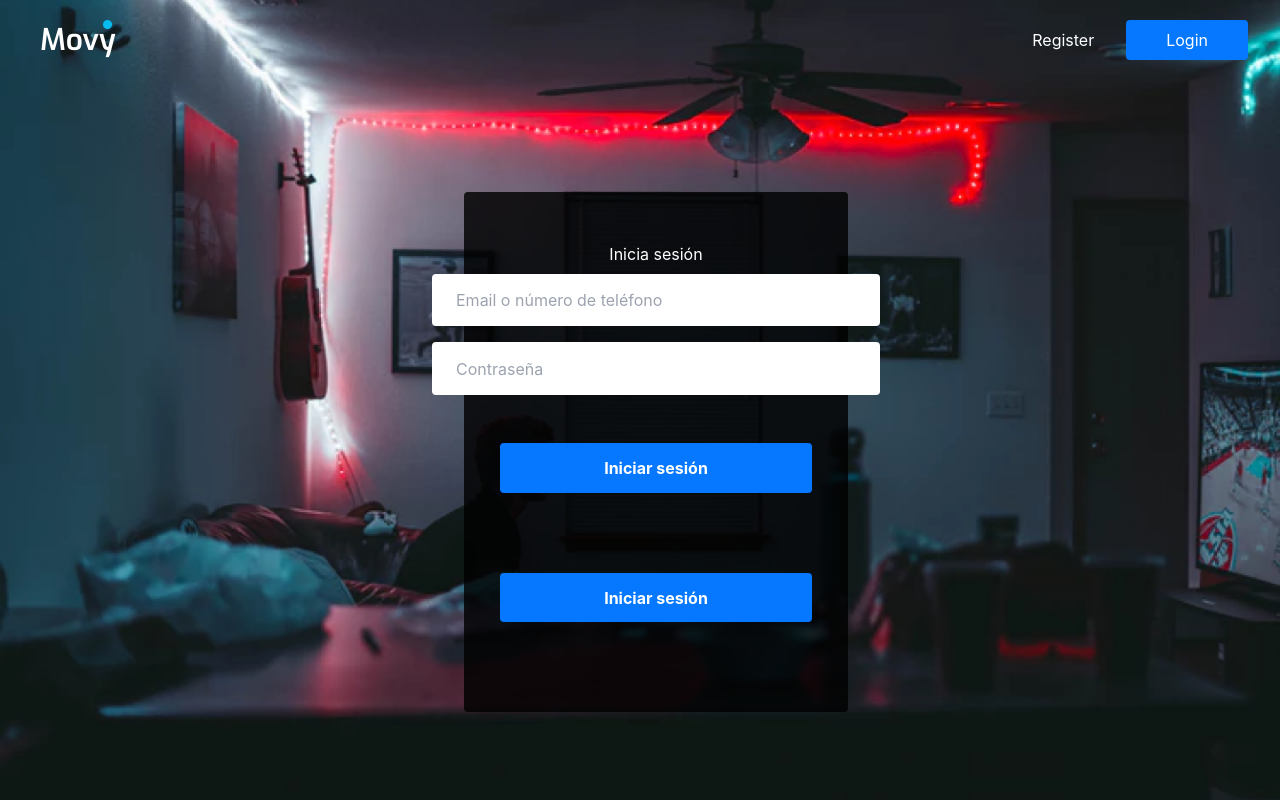
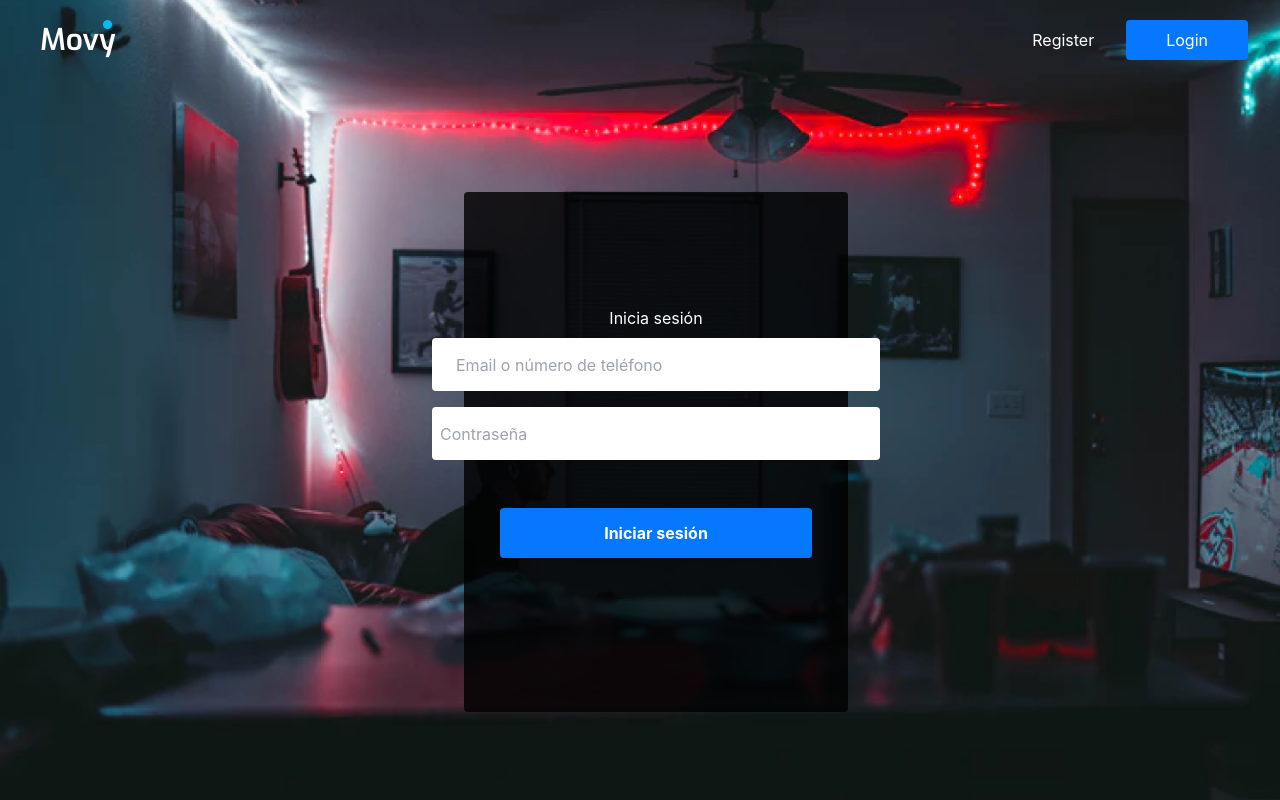
Before and after one commit to lucia-sebe/react, a React (Create React App) app: page /login in a window 1280 px wide. Built offline with nearby package versions, Linux system fonts and the light colour scheme.

Commit message:
Cambios en general

```diff
--- a/src/components/carousel.jsx
+++ b/src/components/carousel.jsx
@@ -24,4 +24,5 @@ Carousel.propTypes = {
   data: PropTypes.array,
   name: PropTypes.string,
 }
+
 export default Carousel;
--- a/src/components/highlight.jsx
+++ b/src/components/highlight.jsx
@@ -21,11 +21,11 @@ const Highlight = ({ movie }) => {
 
             <div className="w-screen h-screen bg-cover" style={{ backgroundImage: `url(${IMAGE_URL}${movieDetails?.backdrop_path})` }}>
                 <Navbar />
-                <div className="movieDetails my-20 mx-80">
+                <div className="w-3/6 text-white my-20 mx-auto ">
                     <p className="dateAndGenres p-0">{movieDetails?.release_date.slice(0, 4)} - {movieDetails?.genres.map((item) => `${item.name} `)}</p>
                     <h1 className="text-5xl my-9">{movieDetails?.title}</h1>
                     <p className="runtime w-16 p-2 rounded-lg">{movieDetails?.runtime} m</p>
-                    <p className="p-0 my-8 mx-0 text-4xl leading-normal">{movieDetails?.overview}</p>
+                    <p className="p-0 my-8 mx-0  text-2xl leading-normal">{movieDetails?.overview}</p>
                 </div>
             </div>
         </>
--- a/src/components/movieBackdrop.jsx
+++ b/src/components/movieBackdrop.jsx
@@ -6,7 +6,7 @@ import '../styles/home.css';
 
 export const Poster = ({ data }) => {
   return (
-    <Link to={`trailerMovie/${data.id}`}>
+    <Link to={`/trailerMovie/${data.id}`}>
       <div className="poster">
         <img src={`${IMAGE_URL}${data?.backdrop_path}`}></img>
       </div>
--- a/src/components/planBar.jsx
+++ b/src/components/planBar.jsx
@@ -35,7 +35,7 @@ function PlanBar(){
         <header className="opciones">
             <div className="options">
             <button className="price" onClick= {()=>{setPlanBarState('price')} }>
-                <img src={Shape}></img>
+            <img src={Shape}></img>
             </button>
             <button className="cancel" onClick= {()=>{setPlanBarState('cancel')} }>
                 <img src={Cancel}></img>
--- a/src/pages/home.jsx
+++ b/src/pages/home.jsx
@@ -26,7 +26,7 @@ function Home() {
     useEffect(() => {
         dispatch(setBackgroundImage(recommended[getRandomNumber(recommended.length)]))
     }, [recommended]);
-
+console.log({popular})
     return (
         <main>
             {backgroundMovie && <Highlight
--- a/src/pages/login.jsx
+++ b/src/pages/login.jsx
@@ -22,9 +22,8 @@ function Login() {
             <div className="iniciaSecion">
                 <h1>Inicia sesión</h1>
                 <input id='input' placeholder="Email o número de teléfono"></input>
-                <input id='input' type="password" placeholder="Contraseña" ></input>
+                <input id='inputPass' type="password" placeholder="Contraseña" ></input>
                 <Link to="/home" id="iniciarSesion">Iniciar sesión</Link>
-                <button id='iniciarSesion' type="button" >Iniciar sesión</button>
             </div>
         </main>
     )
--- a/src/styles/highlight.css
+++ b/src/styles/highlight.css
@@ -1,7 +1,3 @@
-.movieDetails{
-    color: rgb(255, 255, 255);
-}
-
 .dateAndGenres{
     color: rgb(109, 109, 109);
 }
--- a/src/styles/login.css
+++ b/src/styles/login.css
@@ -18,7 +18,7 @@
     background-color: #0578FF;
     border-radius: 4px;
     margin: 2em;
-    color: #fff;
+    color: rgb(255, 255, 255);
     text-decoration: none;
 }
 
@@ -44,6 +44,14 @@
     margin: 0.5em;
     border-radius: 4px;
     border: none;
+    color: #111;
+}
+#inputPass{
+    padding: 0.9em 12em 0.9em 0.5em;
+    margin: 0.5em;
+    border-radius: 4px;
+    border: none;
+    color: #111;
 }
 
 #iniciarSesion{
```
